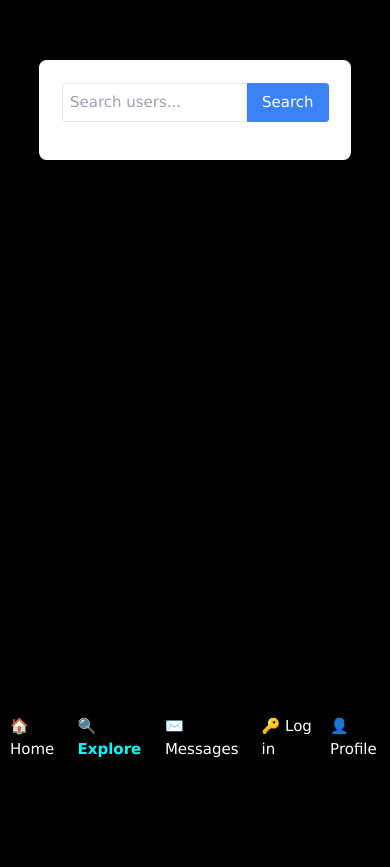
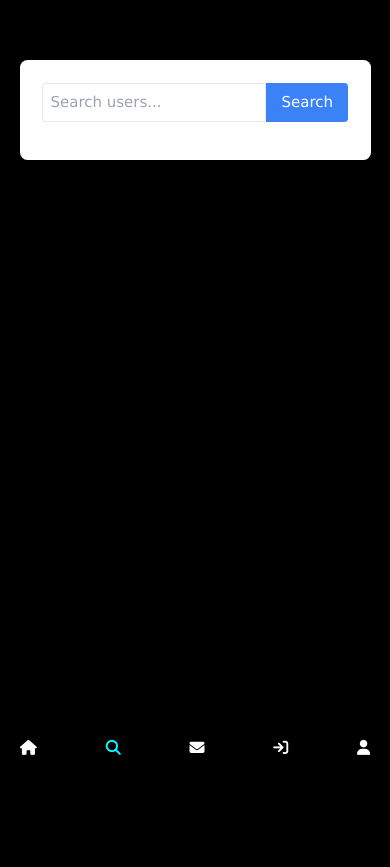
Before and after one commit to I-Am-Anurag-Rawat/Social-Media-App-Using-Django, a Django app: page /search/ in a window 390 px wide. Shown: the part 75-942 px from the top of the page. Run offline with Django 5.2, Linux system fonts and the light colour scheme; some libraries are stand-ins or nearby versions.

Commit message:
UI changes

```diff
--- a/core/static/core/base.css
+++ b/core/static/core/base.css
@@ -62,18 +62,28 @@ body {
 @media (max-width: 767px){
     .sidebar{
         all: unset;
+        box-sizing: border-box;
         position: fixed;
         bottom: 0;
         left: 0;
         right: 0;
-        padding-left: 10px;
-        padding: 10px;
-        width: 100%;
+        padding: 20px;
+        width: auto;
         height: 5%;
         background-color: #000;
         display: flex;
         align-items: center;
         justify-content: space-between;
+    }
+    .sidebar-container{
+        position: fixed;
+        bottom: 0;
+        left: 0;
+        right: 0;
+        padding: 10px;
+        width: 100%;
+        height: 5%;
+        background-color: #000;
     }
     #sidebar-create-account{
         display: none;
@@ -108,6 +118,10 @@ body {
     #post-icon i:hover {
         opacity: 1;
     }
+    .sidebar-first{
+        display: none;
+
+    }
 }
 
 @media (min-width: 768px) {
@@ -117,4 +131,7 @@ body {
     #post-icon{
         display: none;
     }
+    .sidebar-second{
+        display: none;
+    }
 }
--- a/core/templates/core/base.html
+++ b/core/templates/core/base.html
@@ -18,39 +18,41 @@
 
         <!-- For icons -->
         <link rel="stylesheet" href="https://cdnjs.cloudflare.com/ajax/libs/font-awesome/6.5.1/css/all.min.css"  crossorigin="anonymous" referrerpolicy="no-referrer" />
-
+        {% comment %} <link rel="stylesheet" href="https://www.w3schools.com/w3css/5/w3.css"> {% endcomment %}
+        {% comment %} <link rel="stylesheet" href="https://cdnjs.cloudflare.com/ajax/libs/font-awesome/4.7.0/css/font-awesome.min.css"> {% endcomment %}
         {% block extra_head %}{% endblock %}
 
     </head>
 
     <body class="bg-gradient-to-br from-gray-100 to-white">
-        <div class="sidebar">
+        <div class="sidebar sidebar-first">
             <h2 id="sidebar-socialbuzz" class="font-bold mb-5"><a href="{% url "home" %}">SocialBuzz</a></h2>
             <a href="{% url 'home' %}" {% if request.path == '/' %} id="sidebar-home" style="font-weight: bold; color: cyan;" {% endif %}>
-                🏠 Home
+                <i class="fa fa-home"></i> Home
             </a>
             <a href="{% url 'search-users' %}" {% if request.path == '/search/' %} id="sidebar-search" style="font-weight: bold; color: cyan;" {% endif %}>
-                🔍 Explore
+                <i class='fa fa-search'></i> Explore
             </a>
-            <a href="#" id="sidebar-notifications">🔔 Notifications</a>
-            <a href="{% url "messages" %}" {% if request.path == '/messages/' %} id="sidebar-profile" style="font-weight: bold; color: cyan;" {% endif %} id="sidebar-messages">✉️ Messages</a>
+            <a href="#" id="sidebar-notifications"><i class='fas fa-bell'></i> Notifications</a>
+            <a href="{% url "messages" %}" {% if request.path == '/messages/' %} id="sidebar-profile" style="font-weight: bold; color: cyan;" {% endif %} id="sidebar-messages"><i class='fa fa-envelope'></i> Messages</a>
 
-            <a href="{% url "register" %}" id="sidebar-create-account">🆕 Create account</a>
+            <a href="{% url "register" %}" id="sidebar-create-account"><i class="fas fa-user-plus"></i>
+                Create account</a>
 
             {% if user.is_authenticated %}
-                <a href="{% url "logout" %}" id="sidebar-logout">🔓 Log out</a>
+                <a href="{% url "logout" %}" id="sidebar-logout"><i class="fa fa-sign-out"></i> Log out</a>
             {% else %}
-                <a href="{% url "login" %}" id="sidebar-login">🔑 Log in</a>
+                <a href="{% url "login" %}" id="sidebar-login"><i class="fa fa-sign-in"></i> Log in</a>
             {% endif %}
 
             {% if user.is_authenticated %}
                 {% url 'user-profile' request.user.username as user_profile_url %}
                 <a href="{% url 'user-profile' request.user %}" {% if request.path == user_profile_url %} id="sidebar-profile" style="font-weight: bold; color: cyan;" {% endif %}>
-                    👤 Profile
+                    <i class="fas fa-user"></i> Profile
                 </a>
             {% else %}
                 <a href="{% url 'login'%}">
-                    👤 Profile
+                    <i class="fas fa-user"></i></i> Profile
                 </a>
             {% endif %}
 
@@ -91,6 +93,39 @@
                 {% endif %}
             {% endif %}
         </div>
+
+
+            <div class="sidebar sidebar-second">
+                <h2 id="sidebar-socialbuzz" class="font-bold mb-5"><a href="{% url "home" %}">SocialBuzz</a></h2>
+                <a href="{% url 'home' %}" {% if request.path == '/' %} id="sidebar-home" style="font-weight: bold; color: cyan;" {% endif %}>
+                    <i class="fa fa-home"></i>
+                </a>
+                <a href="{% url 'search-users' %}" {% if request.path == '/search/' %} id="sidebar-search" style="font-weight: bold; color: cyan;" {% endif %}>
+                    <i class='fa fa-search'></i>
+                </a>
+                <a href="#" id="sidebar-notifications"><i class='fas fa-bell'></i></a>
+                <a href="{% url "messages" %}" {% if request.path == '/messages/' %} id="sidebar-profile" style="font-weight: bold; color: cyan;" {% endif %} id="sidebar-messages"><i class='fa fa-envelope'></i></a>
+
+                <a href="{% url "register" %}" id="sidebar-create-account"><i class="fas fa-user-plus"></i></a>
+
+                {% if user.is_authenticated %}
+                    <a href="{% url "logout" %}" id="sidebar-logout"><i class="fa fa-sign-out"></i></a>
+                {% else %}
+                    <a href="{% url "login" %}" id="sidebar-login"><i class="fa fa-sign-in"></i></a>
+                {% endif %}
+
+                {% if user.is_authenticated %}
+                    {% url 'user-profile' request.user.username as user_profile_url %}
+                    <a href="{% url 'user-profile' request.user %}" {% if request.path == user_profile_url %} id="sidebar-profile" style="font-weight: bold; color: cyan;" {% endif %}>
+                        <i class="fas fa-user"></i>
+                    </a>
+                {% else %}
+                    <a href="{% url 'login'%}">
+                        <i class="fas fa-user"></i></i>
+                    </a>
+                {% endif %}
+
+            </div>
         <!-- Media query code ends here -->
 
 
--- a/core/templates/core/comments.html
+++ b/core/templates/core/comments.html
@@ -7,8 +7,8 @@
     @media (max-width: 767px) {
       .comments-container{
         margin-top: clamp(2rem,25vw,7rem);
-        margin-left: 2rem;
-        margin-right: 2rem;
+        margin-left: 1rem;
+        margin-right: 1rem;
       }
     }
     </style>
--- a/core/templates/core/create_post.html
+++ b/core/templates/core/create_post.html
@@ -4,7 +4,8 @@
 
 {% block content %}
 <div class="text-black flex items-center justify-center h-screen">
-  <form method="POST" enctype="multipart/form-data" class="bg-white p-6 rounded-lg shadow-md w-full max-w-md">
+  <div class="bg-white p-6 rounded-lg shadow-md w-full max-w-md mr-5 ml-5">
+  <form method="POST" enctype="multipart/form-data">
     <h2 class="text-2xl font-bold mb-4 text-center">Create Post</h2>
     {% csrf_token %}
 
@@ -21,4 +22,5 @@
     </button>
   </form>
 </div>
+</div>
 {% endblock %}
--- a/core/templates/core/edit_profile.html
+++ b/core/templates/core/edit_profile.html
@@ -1,8 +1,8 @@
-<!-- core/templates/core/edit_profile.html -->
 <!DOCTYPE html>
 <html lang="en">
 <head>
     <meta charset="UTF-8">
+    <meta name="viewport" content="width=device-width, initial-scale=1.0">
     <title>Edit Profile</title>
     <script src="https://cdn.tailwindcss.com"></script>
 </head>
--- a/core/templates/core/profile.html
+++ b/core/templates/core/profile.html
@@ -7,8 +7,8 @@
     @media (max-width: 767px) {
       .profile-container{
         margin-top: clamp(2rem,25vw,7rem);
-        margin-left: 1.5rem;
-        margin-right: 1.5rem;
+        margin-left: 1rem;
+        margin-right: 1rem;
       }
       .followers-following{
         display: felx;
--- a/core/templates/core/register.html
+++ b/core/templates/core/register.html
@@ -1,6 +1,8 @@
 <!DOCTYPE html>
 <html lang="en" class="dark">
 <head>
+  <meta charset="UTF-8">
+  <meta name="viewport" content="width=device-width, initial-scale=1.0">
   <title>Register</title>
   <script src="https://cdn.tailwindcss.com"></script>
 </head>
--- a/core/templates/core/search.html
+++ b/core/templates/core/search.html
@@ -6,10 +6,10 @@
 <style>
     @media (max-width: 767px) {
         .search-container{
-            width: clamp(18.75rem, 80vw, 43.75rem);
+            width: clamp(18.75rem, 90vw, 43.75rem);
             margin-top: clamp(2rem,25vw,7rem);
-            margin-left: 1.5rem;
-            margin-right: 1.5rem;
+            margin-left: 1rem;
+            margin-right: 1rem;
         }
         .search-parent{
             display: flex;
--- a/core/templates/core/verify_otp.html
+++ b/core/templates/core/verify_otp.html
@@ -1,6 +1,8 @@
 <!DOCTYPE html>
 <html lang="en">
 <head>
+  <meta charset="UTF-8">
+  <meta name="viewport" content="width=device-width, initial-scale=1.0">
   <title>Verify OTP</title>
   <script src="https://cdn.tailwindcss.com"></script>
 </head>
```
Also changed, not shown: core/forms.py (+12 -1 lines), core/templates/core/login.html (+4 -4 lines), core/templates/core/temp.html (added, +42 -0 lines), db.sqlite3.
